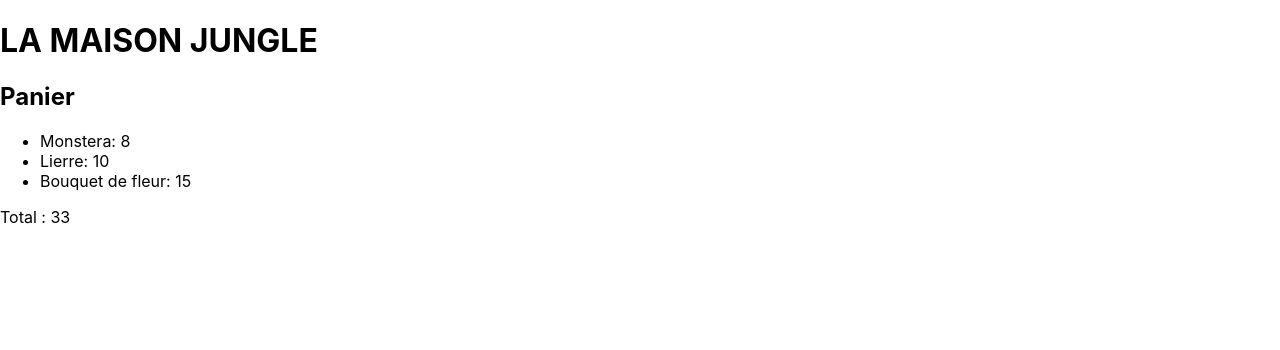
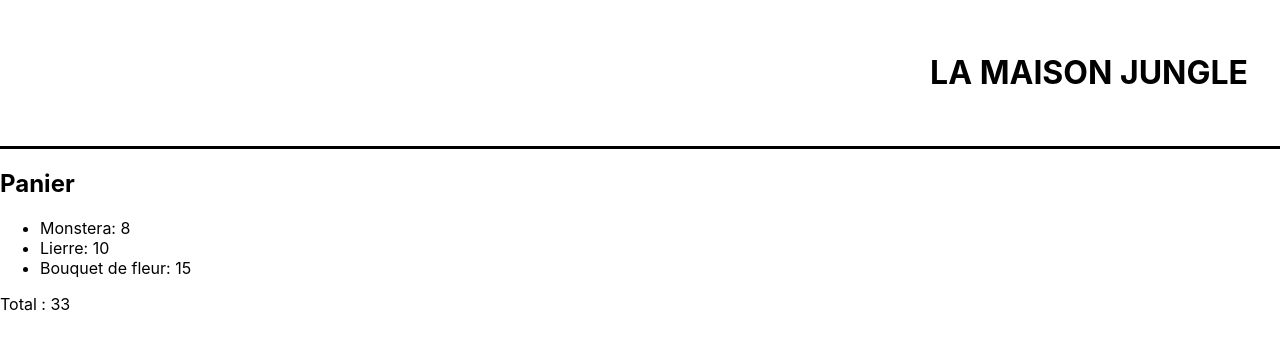
Before and after one commit to AmandineSis/la-maison-jungle, a React (Create React App) app: page / in a window 1280 px wide. Shown: the top 350 px of the page. Built offline with nearby package versions, Linux system fonts and the light colour scheme.

Commit message:
Banner style added

```diff
--- a/src/App.css
+++ /dev/null
@@ -1,38 +0,0 @@
-.App {
-  text-align: center;
-}
-
-.App-logo {
-  height: 40vmin;
-  pointer-events: none;
-}
-
-@media (prefers-reduced-motion: no-preference) {
-  .App-logo {
-    animation: App-logo-spin infinite 20s linear;
-  }
-}
-
-.App-header {
-  background-color: #282c34;
-  min-height: 100vh;
-  display: flex;
-  flex-direction: column;
-  align-items: center;
-  justify-content: center;
-  font-size: calc(10px + 2vmin);
-  color: white;
-}
-
-.App-link {
-  color: #61dafb;
-}
-
-@keyframes App-logo-spin {
-  from {
-    transform: rotate(0deg);
-  }
-  to {
-    transform: rotate(360deg);
-  }
-}
--- a/src/components/App.js
+++ b/src/components/App.js
@@ -1,5 +1,4 @@
 import React from 'react';
-import '../App.css';
 import Banner from './Banner.js'
 import Cart from './Cart.js'
 
--- a/src/components/Banner.js
+++ b/src/components/Banner.js
@@ -1,6 +1,13 @@
+import '../styles/Banner.css'
+
 const title = "La maison Jungle"
+
 function Banner (){
-  return (<h1>{ title.toUpperCase()}</h1>)
-}
+  return (
+  <div className='lmj-banner'>
+      <h1>{ title.toUpperCase()}</h1>
+  </div>
+)}
+
 
 export default Banner
--- a/src/styles/Banner.css
+++ b/src/styles/Banner.css
@@ -0,0 +1,6 @@
+.lmj-banner {
+    color: black;
+    text-align: right;
+    padding: 32px;
+    border-bottom: solid 3px black;
+}
```
